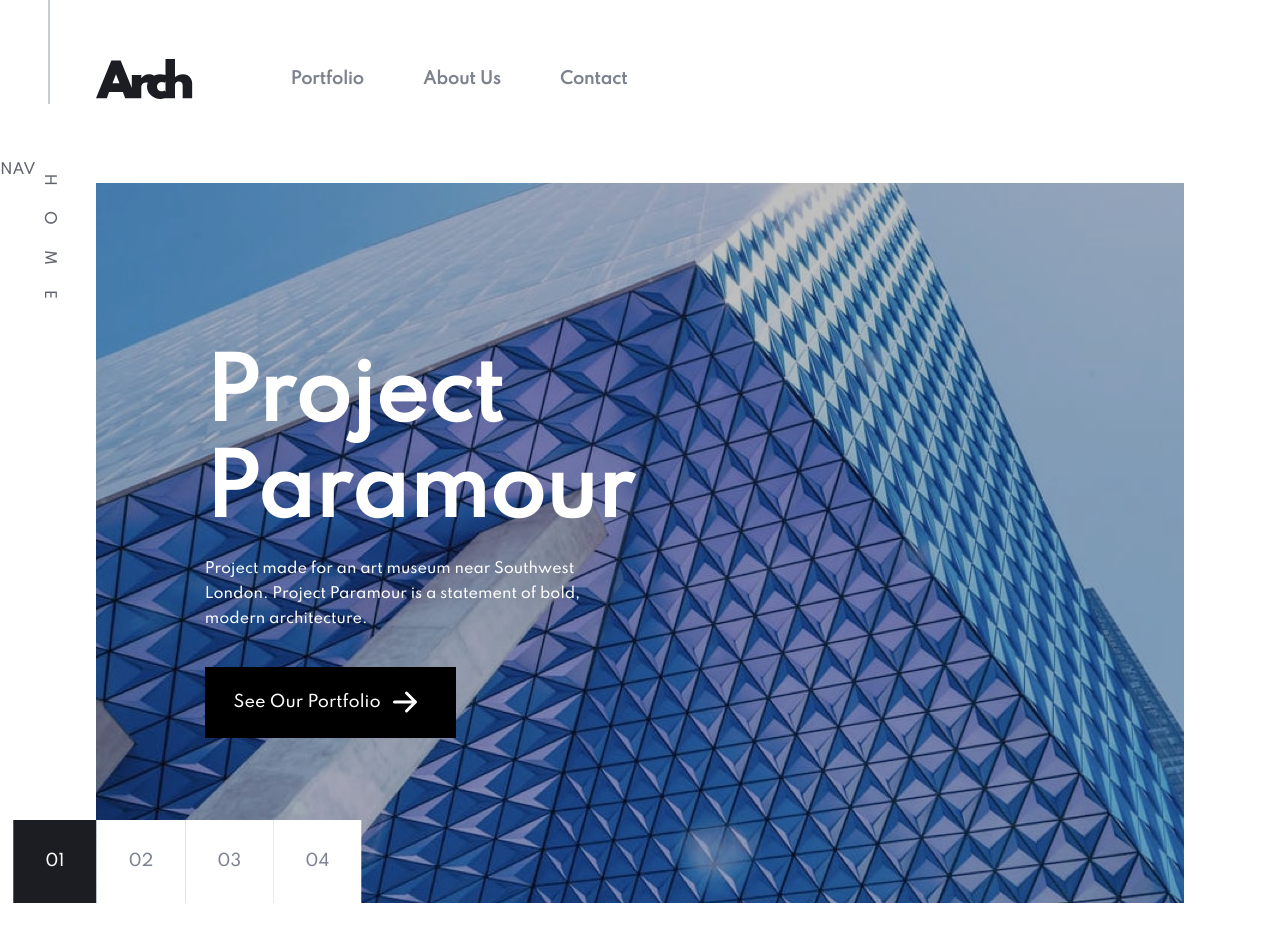
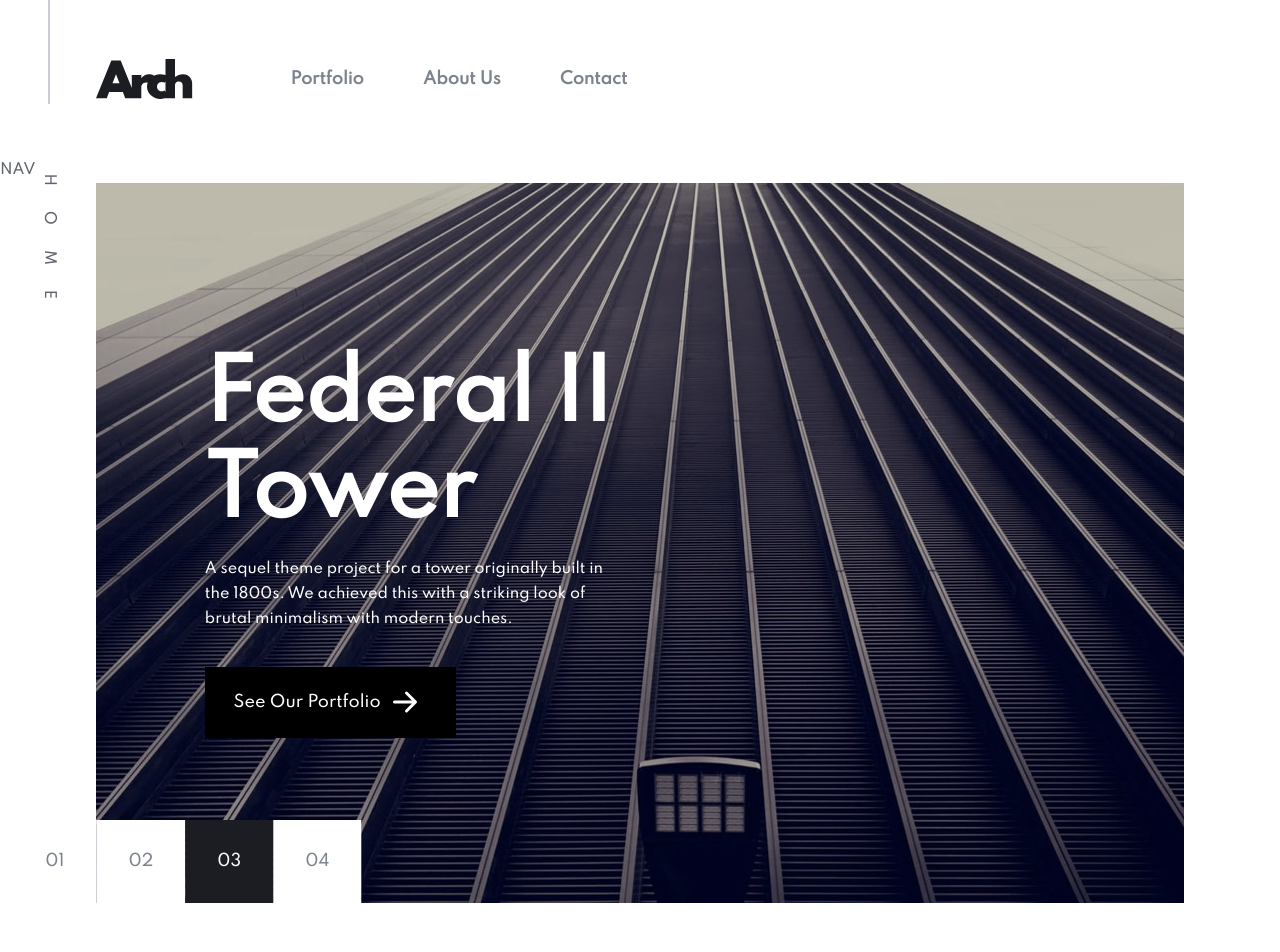
Before and after one commit to Kl3va/arch-studio, a React (Create React App) app: page / in a window 1280 px wide. Shown: the top 952 px of the page. Built offline with nearby package versions, Linux system fonts and the light colour scheme.

Commit message:
added auto slide

```diff
--- a/src/data/homeData/homeData.js
+++ b/src/data/homeData/homeData.js
@@ -42,6 +42,10 @@ import navLogo from "../../starter-code/assets/logo.svg";
 
 //Footer Logo
 import footerLogo from "../../starter-code/assets/logo-footer.svg";
+
+//ICONS for navbar(mobile)
+import iconClose from "../../starter-code/assets/icons/icon-close.svg";
+import iconOpen from "../../starter-code/assets/icons/icon-hamburger.svg";
 
 //HEADER DATA
 export const header = {
@@ -139,6 +143,8 @@ export const featured = {
 //Data for navigation bar
 export const navbar = {
   logo: navLogo,
+  iconClose,
+  iconOpen,
   navigation: [
     {
       link: "Portfolio",
--- a/src/pages/home/Footer.js
+++ b/src/pages/home/Footer.js
@@ -6,9 +6,14 @@ import { navbar } from "../../data/homeData/homeData";
 
 const Footer = ({ btnText, logo }) => {
   const { page } = navbar.navigation[0];
+
+  const scrollToTop = () => {
+    window.scrollTo(0, 0);
+  };
+
   return (
     <footer className="footer-main">
-      <div className="footer">
+      <div className="footer" onClick={scrollToTop}>
         <div className="footer__logo">
           <img src={logo} alt="footer" />
         </div>
--- a/src/pages/home/Header.js
+++ b/src/pages/home/Header.js
@@ -1,4 +1,4 @@
-import React, { useState } from "react";
+import React, { useState, useEffect } from "react";
 import { BsArrowRightShort } from "react-icons/bs";
 import Button from "../button";
 import { navbar } from "../../data/homeData/homeData";
@@ -6,6 +6,23 @@ import { navbar } from "../../data/homeData/homeData";
 const Header = ({ btnText, btnGroupText, mainContents }) => {
   //Tab switching
   const [value, setValue] = useState(0);
+
+  const checkIndex = (number) => {
+    if (number > mainContents.length - 1) {
+      return 0;
+    }
+    return number;
+  };
+
+  useEffect(() => {
+    let index = setInterval(() => {
+      setValue(checkIndex(value + 1));
+    }, 3000);
+
+    return () => {
+      clearInterval(index);
+    };
+  });
 
   //Navigating to the portfolio page
   const { page } = navbar.navigation[0];
--- a/src/pages/home/Navbar.js
+++ b/src/pages/home/Navbar.js
@@ -1,9 +1,12 @@
 import React from "react";
 import Navlinks from "./Navlinks";
 import { Link } from "react-router-dom";
+import { useGlobalContext } from "../context";
 
 //Navigation Component
-const Navbar = ({ logo, navigation }) => {
+const Navbar = ({ logo, navigation, iconClose, iconOpen }) => {
+  const { isSidebarOpen, closeSidebar, openSidebar } = useGlobalContext();
+
   return (
     <aside className="aside-nav">
       <nav className="nav">
@@ -11,9 +14,15 @@ const Navbar = ({ logo, navigation }) => {
           <Link to="/">
             <img src={logo} alt="logo" />
           </Link>
-          {/*<img src={logo} alt="logo" />*/}
         </div>
         <Navlinks navigation={navigation} link="nav__link" items="nav__items" />
+        <div className="nav__icon">
+          {isSidebarOpen ? (
+            <img src={iconClose} alt="icon close" onClick={closeSidebar} />
+          ) : (
+            <img src={iconOpen} alt="open icon" onClick={openSidebar} />
+          )}
+        </div>
       </nav>
     </aside>
   );
--- a/src/sass/_home.scss
+++ b/src/sass/_home.scss
@@ -38,8 +38,21 @@
   gap: Max(5.25rem, calc(7vw + 0.5rem));
   padding: 3.7rem 0;
 
+  @media only screen and (max-width: $breakpoint-small) {
+    justify-content: space-between;
+  }
+
   &__logo {
     flex: 0 auto;
+  }
+
+  &__icon {
+    display: none;
+
+    @media only screen and (max-width: $breakpoint-small) {
+      display: flex;
+      align-self: center;
+    }
   }
 
   &__link {
```
